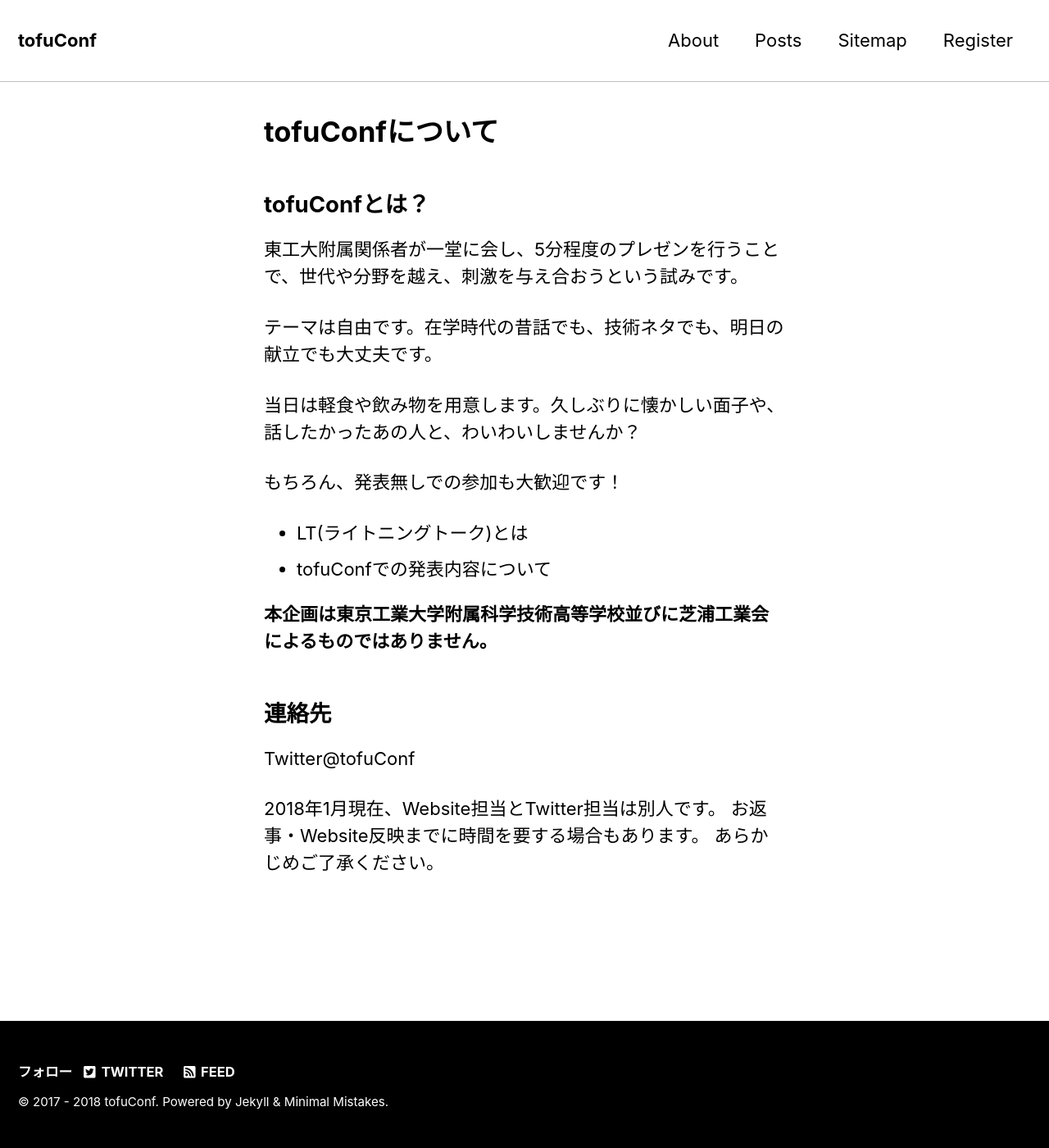
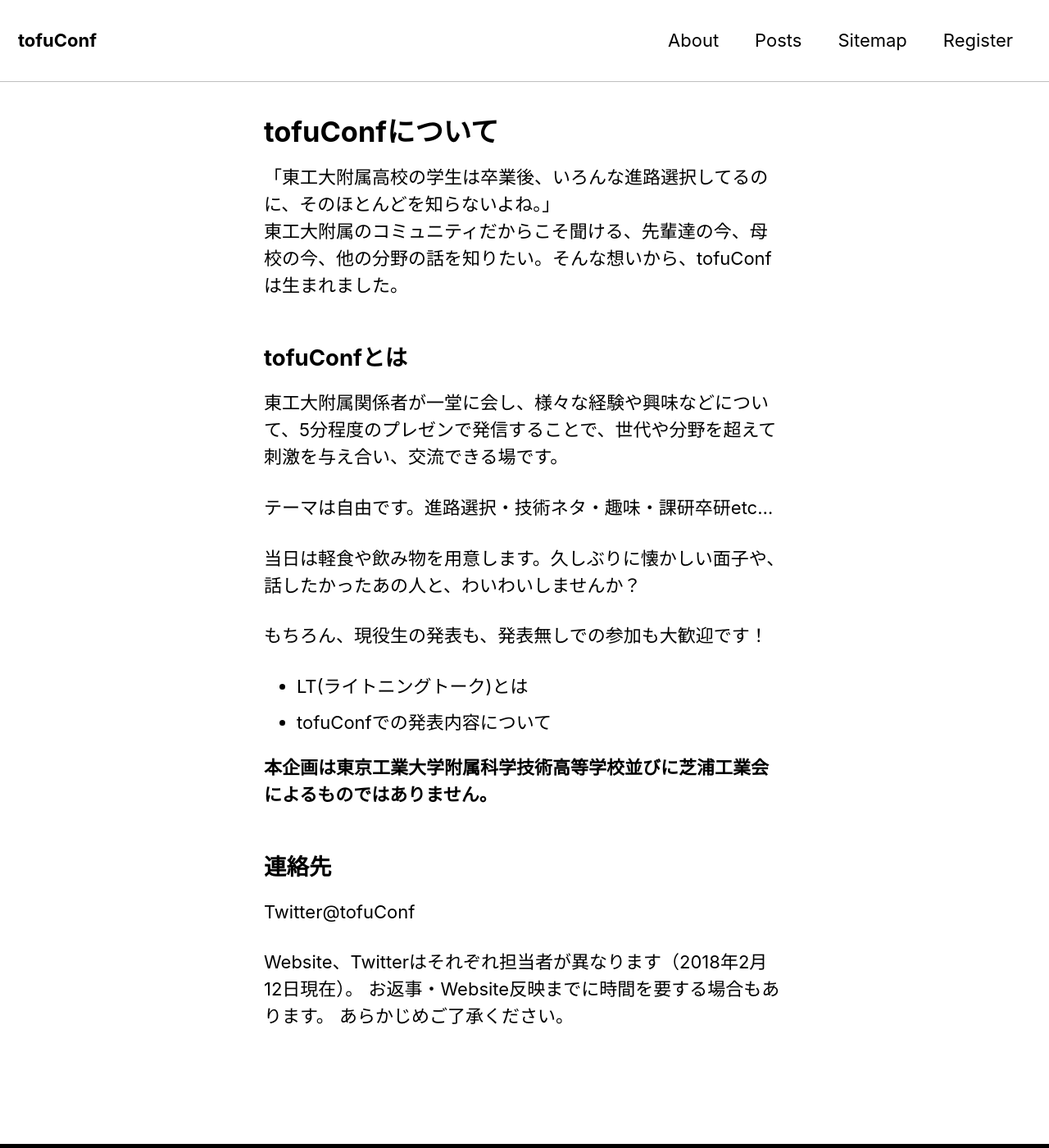
Before and after one commit to tofuconf/tofuconf.club, a Jekyll site: the page built from _pages/about.md, in a window 1280 px wide and 1400 px high. Shown: the whole window at 82% size. Built offline with Jekyll 4.4.1, drawn with Linux system fonts in a browser that asks for light colours; nearby versions of some CDN libraries.

Commit message:
Update outline page (#8)
* Update "about tofuConf"

Thanks to @HTigers198510

```diff
--- a/_pages/about.md
+++ b/_pages/about.md
@@ -6,15 +6,18 @@
 
 ---
 
-## tofuConfとは？
+「東工大附属高校の学生は卒業後、いろんな進路選択してるのに、そのほとんどを知らないよね。」
+東工大附属のコミュニティだからこそ聞ける、先輩達の今、母校の今、他の分野の話を知りたい。そんな想いから、tofuConfは生まれました。
 
-東工大附属関係者が一堂に会し、5分程度のプレゼンを行うことで、世代や分野を越え、刺激を与え合おうという試みです。
+## tofuConfとは
 
-テーマは自由です。在学時代の昔話でも、技術ネタでも、明日の献立でも大丈夫です。
+東工大附属関係者が一堂に会し、様々な経験や興味などについて、5分程度のプレゼンで発信することで、世代や分野を超えて刺激を与え合い、交流できる場です。
+
+テーマは自由です。進路選択・技術ネタ・趣味・課研卒研etc...
 
 当日は軽食や飲み物を用意します。久しぶりに懐かしい面子や、話したかったあの人と、わいわいしませんか？
 
-もちろん、発表無しでの参加も大歓迎です！
+もちろん、現役生の発表も、発表無しでの参加も大歓迎です！
 
 * [LT(ライトニングトーク)とは](http://shibuya.pm.org/blosxom/common/lightning_talks.html)
 * [tofuConfでの発表内容について](/about/presentation.html)
@@ -25,6 +28,6 @@
 
 [Twitter@tofuConf](https://twitter.com/tofuConf)
 
-2018年1月現在、Website担当とTwitter担当は別人です。
+Website、Twitterはそれぞれ担当者が異なります（2018年2月12日現在）。
 お返事・Website反映までに時間を要する場合もあります。
 あらかじめご了承ください。
```
